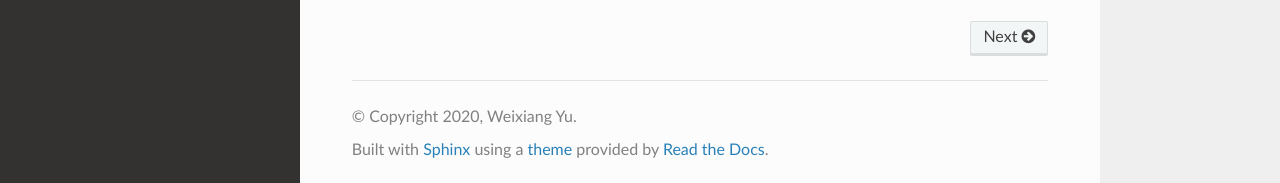
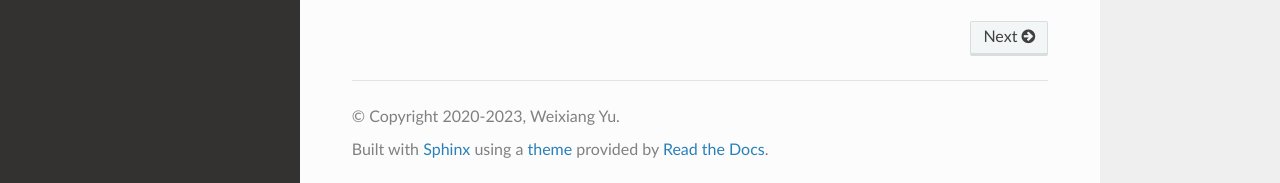
Before and after one commit to ywx649999311/EzTao, a Sphinx documentation site: the page built from docs/index.rst, in a window 1280 px wide and 900 px high, scrolled down 1605 px. Shown: the part 714-897 px from the top of the window. Built offline with Sphinx 7.4.7 and the Read the Docs theme 2.0.0, drawn with Linux system fonts in a browser that asks for light colours; pages that are not in the unit, such as notebooks, are missing from menus.

```diff
--- a/docs/conf.py
+++ b/docs/conf.py
@@ -23,7 +23,7 @@ config = toml.load("../pyproject.toml")
 # -- Project information -----------------------------------------------------
 
 project = "EzTao"
-copyright = "2020, Weixiang Yu"
+copyright = "2020-2023, Weixiang Yu"
 author = "Weixiang Yu"
 
 # The full version, including alpha/beta/rc tags
--- a/docs/requirements.txt
+++ b/docs/requirements.txt
@@ -5,9 +5,4 @@ nbsphinx>=0.8.6
 sphinx-copybutton==0.3.1
 toml==0.10.2
 ipykernel
-numba==0.51.0
-celerite==0.4.0
-scipy==1.5.0
-emcee==3.0.0
-matplotlib==3.3.3
 jinja2<3.1
```
Also changed, not shown: .readthedocs.yml.
